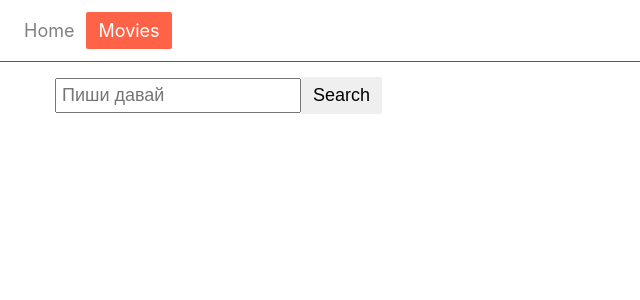
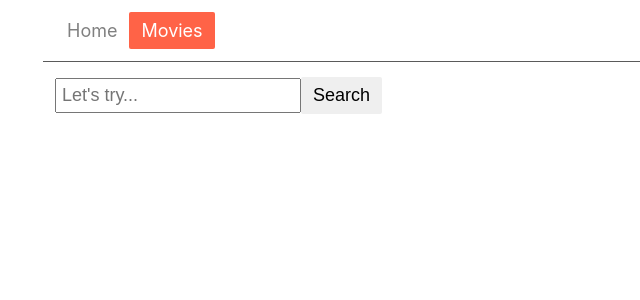
Before and after one commit to isITnow/goit-react-hw-05-movies, a React (Create React App) app: page /goit-react-hw-05-movies/movies in a window 1280 px wide. Shown: the top 300 px of the page, without its empty margins (0-640 px from the left). Built offline with nearby package versions, Linux system fonts and the light colour scheme.

Commit message:
add styles

```diff
--- a/src/components/SearchForm/SearchForm.jsx
+++ b/src/components/SearchForm/SearchForm.jsx
@@ -37,7 +37,7 @@ const SearchForm = () => {
       <input
         name="film"
         type="text"
-        placeholder="Пиши давай"
+        placeholder="Let's try..."
         className={s.input}
         onChange={handleInputChange}
         value={query}
--- a/src/components/SearchForm/saerchForm.module.css
+++ b/src/components/SearchForm/saerchForm.module.css
@@ -14,6 +14,11 @@
     cursor: pointer;
 }
 
+.btn:hover {
+    color: #fff;
+    background-color: tomato;
+}
+
 .input {
     padding: 5px;
     font-size: 18px;
--- a/src/components/SharedLayout/sharedLayout.module.css
+++ b/src/components/SharedLayout/sharedLayout.module.css
@@ -1,6 +1,9 @@
 .header {
+    max-width: 1170px;
     padding: 12px;
     margin-bottom: 15px;
+    margin-left: auto;
+    margin-right: auto;
     border-bottom: 1px solid rgb(90, 90, 90);
 }
 
```
